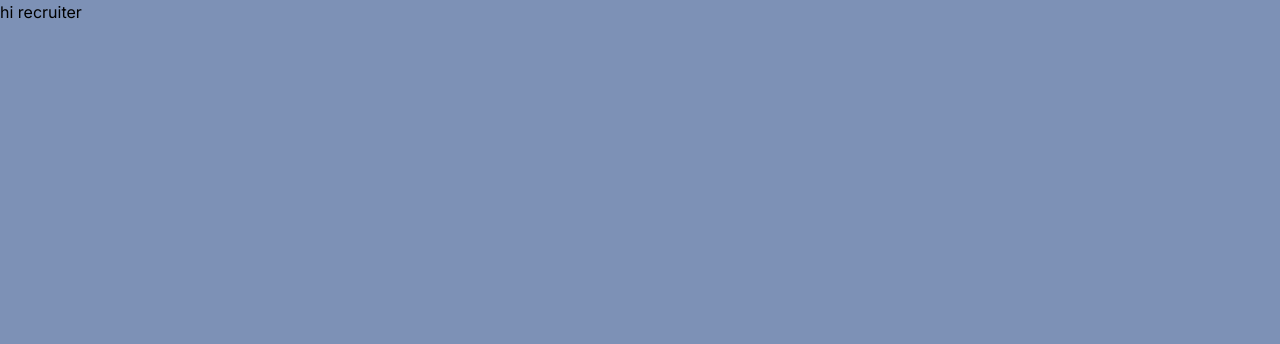
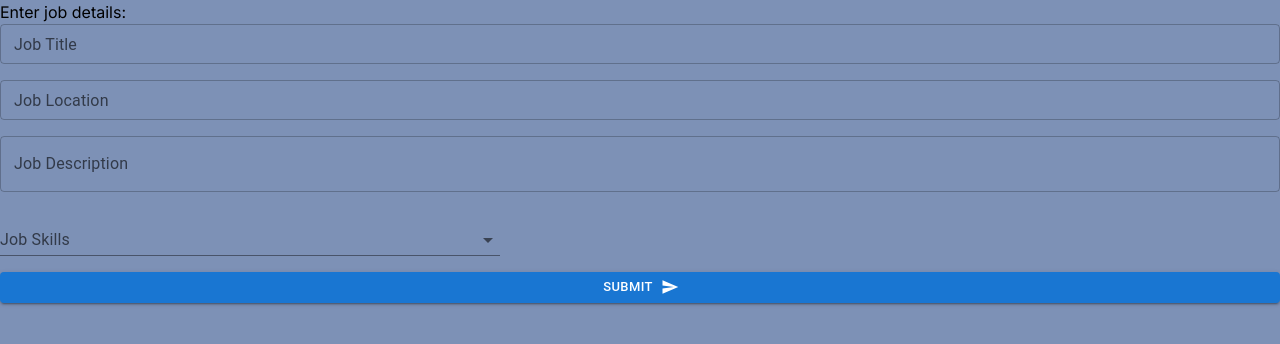
Before and after one commit to shellyalmo/next-gen-tech, a Next.js app: page /register/recruiter in a window 1280 px wide. Shown: the top 344 px of the page. Built offline with nearby package versions, Linux system fonts and the light colour scheme.

Commit message:
add recruiter form

```diff
--- a/app/register/recruiter/page.tsx
+++ b/app/register/recruiter/page.tsx
@@ -1,5 +1,42 @@
+'use client'
+import Autocomplete from "@mui/material/Autocomplete";
+import Button from "@mui/material/Button";
+import Stack from "@mui/material/Stack";
+import TextField from "@mui/material/TextField";
+import SendIcon from '@mui/icons-material/Send';
+
+const skills = [
+    'React', 'Angular', 'Vue', 'CSS', 'HTML', 'Javascript', 'Typescript', 'MongoDB', 'Node.js']
+
 export default function Recruiter() {
+
     return (
-        <>hi recruiter</>
+        <div>
+            <h1>Enter job details:</h1>
+            <form action="" autoComplete="off" className="flex flex-col space-y-4">
+                <TextField id="job-title" label="Job Title" size="small" variant="outlined" />
+                <TextField id="job-location" label="Job Location" size="small" variant="outlined" />
+                <TextField id="job-description" label="Job Description" variant="outlined" />
+                <Stack spacing={3} sx={{ width: 500 }}>
+                    <Autocomplete
+                        multiple
+                        id="tags-standard"
+                        options={skills}
+                        getOptionLabel={(option) => option}
+                        renderInput={(params) => (
+                            <TextField
+                                {...params}
+                                variant="standard"
+                                label="Job Skills"
+                                placeholder="Skills"
+                            />
+                        )}
+                    />
+                </Stack>
+                <Button size="small" type="submit" variant="contained" endIcon={<SendIcon />}>
+                    Submit
+                </Button>
+            </form>
+        </div>
     )
 }
```
